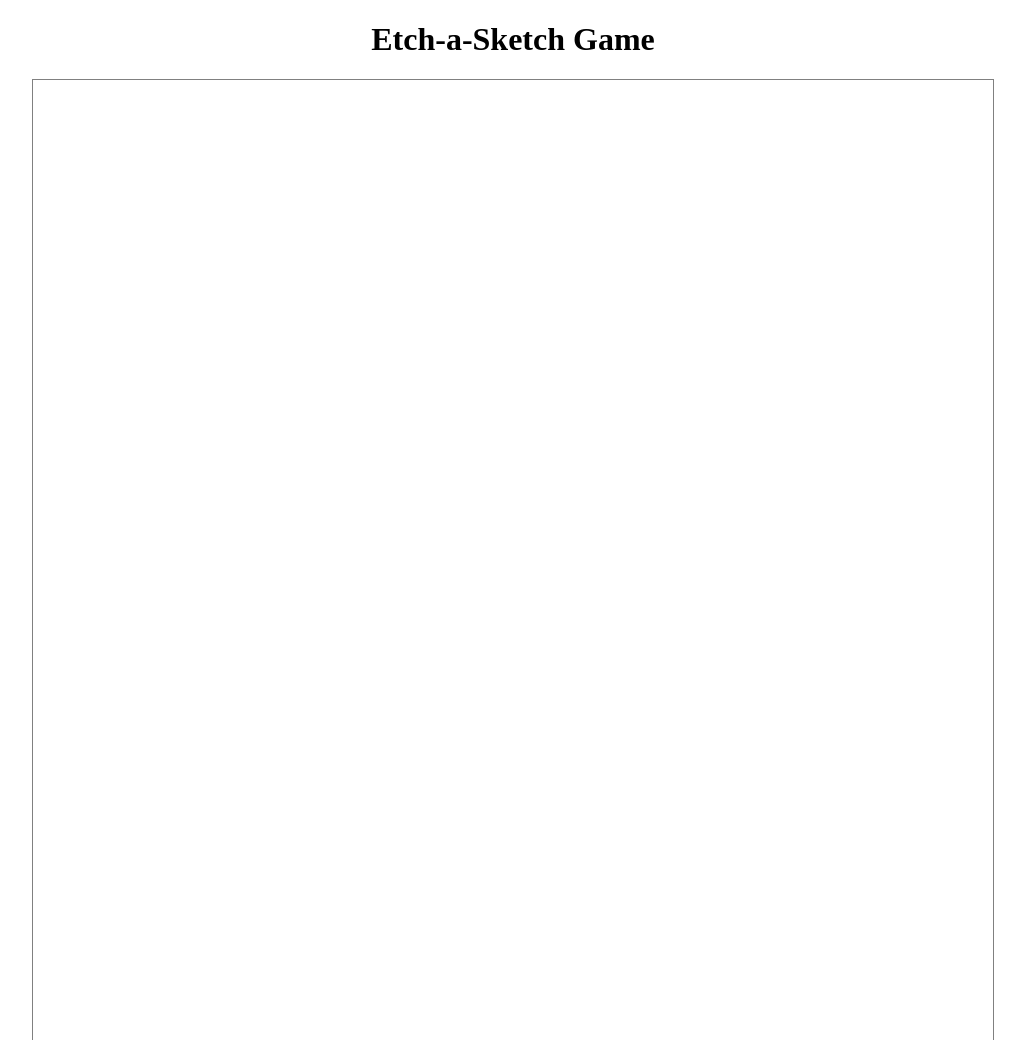
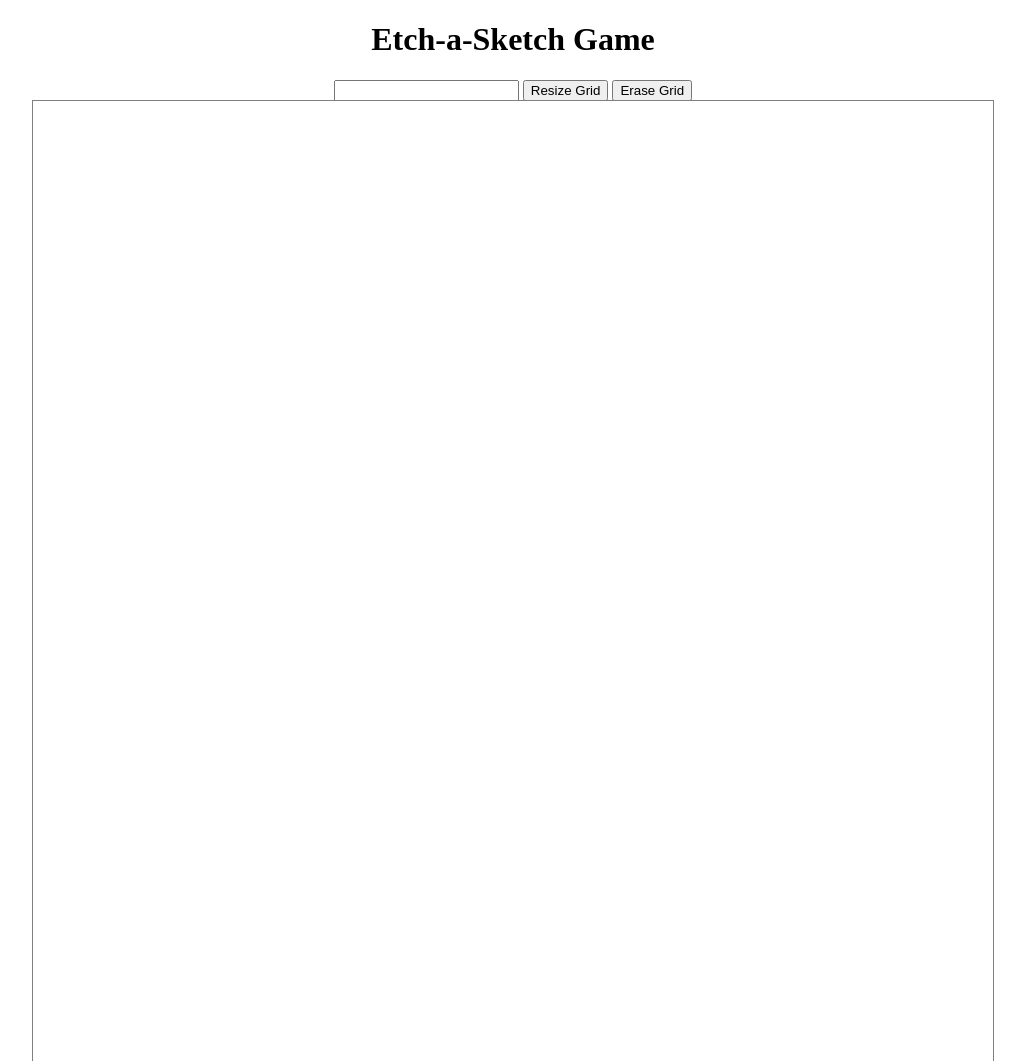
Before and after one commit to Pyrox004/etch-a-sketch, a plain HTML site: page index.html in a window 1280 px wide. Shown: the whole page, without its empty margins (127-1152 px from the left). Before the commit the page ends 1040 px from the top, so only its background shows below. Drawn offline with Linux system fonts and the light colour scheme.

Commit message:
feat: added erase button with necessary logic for erasure

```diff
--- a/index.html
+++ b/index.html
@@ -8,6 +8,11 @@
 </head>
 <body>
     <h1>Etch-a-Sketch Game</h1>
+    <div class="menu">
+      <input class="input-number" type="number" required>
+      <button class="resizer button">Resize Grid</button>
+      <button class="erase button">Erase Grid</button>
+    </div>
     <div class="container"></div>
   <script src="./script.js"></script>
 </body>
--- a/script.js
+++ b/script.js
@@ -1,6 +1,7 @@
 const container = document.querySelector(".container");
 const input = document.querySelector(".input-number");
 const resizerButton = document.querySelector(".resizer")
+const eraseButton = document.querySelector("erase")
 
 let isDrawing = false;
 
@@ -34,18 +35,9 @@ resizerButton.addEventListener("click", () => {
 
 })
 
-/*input.addEventListener("input", (e) => {
-    let gridAmount = Number(e.target.value)
-
-    if (isNaN(gridAmount) || gridAmount <= 0 || gridAmount > 100) {
-        alert("pick a number equal to or below 100!")
-        return
-    }
-
+eraseButton.addEventListener("click", () => {
     container.innerHTML = '';
-
-    gridGenerator(gridAmount)
-})*/
+})
 
 container.addEventListener("mousedown", (e) => {
     isDrawing = true;
```
